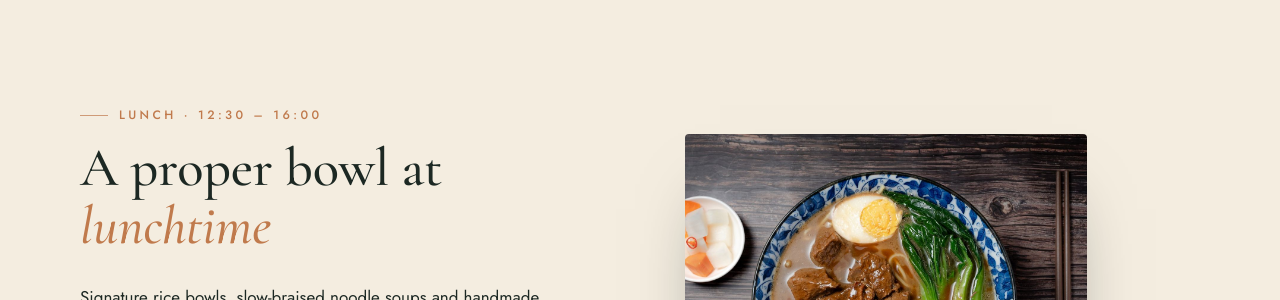
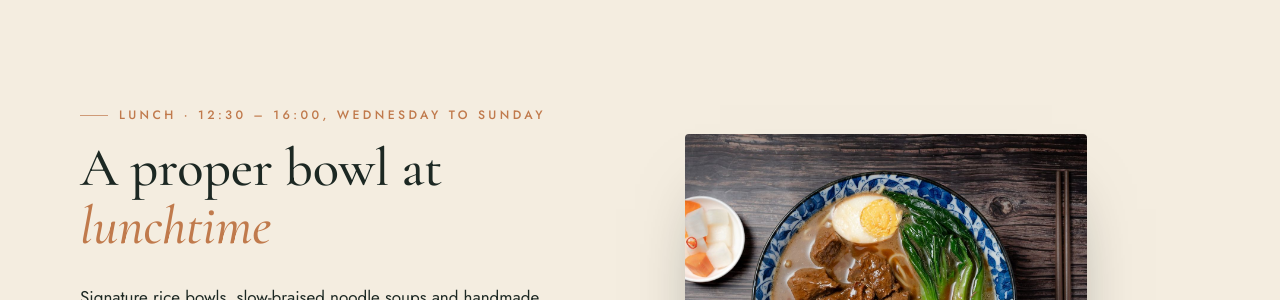
Before and after one commit to Nicholasrooney/Octoberchinese.ie, a PHP site: page /index.php in a window 1280 px wide. Shown: the part 3738-4038 px from the top of the page. Run offline with PHP 8.4, Linux system fonts and the light colour scheme.

Commit message:
Opening hours: closed Mon, Tue 15:30-21:30, Wed-Thu 12:30-21:30, Fri-Sat 12:30-22:00, Sun 12:30-21:00; lunch Wed-Sun
Co-Authored-By: Claude Opus 5.5 <noreply@anthropic.com>
Claude-Session: https://claude.ai/code/session_01838H2Ua8iFeVK1Ff5FM7mD

```diff
--- a/includes/config.php
+++ b/includes/config.php
@@ -46,15 +46,14 @@ $booking = [
      * form offers.
      */
     'service_hours' => [
-        // ASSUMED from Google ("closes 9:30 PM") and the lunch menu (from
-        // 12:30). Confirm with the restaurant before going live.
-        'mon' => ['12:30', '21:30'],
-        'tue' => ['12:30', '21:30'],
+        // Confirmed by the restaurant, 13 Nov 2026.
+        'mon' => null,                 // closed
+        'tue' => ['15:30', '21:30'],
         'wed' => ['12:30', '21:30'],
         'thu' => ['12:30', '21:30'],
-        'fri' => ['12:30', '21:30'],
-        'sat' => ['12:30', '21:30'],
-        'sun' => ['12:30', '21:30'],
+        'fri' => ['12:30', '22:00'],
+        'sat' => ['12:30', '22:00'],
+        'sun' => ['12:30', '21:00'],
     ],
 
     // How often a slot comes round, in minutes.
--- a/includes/footer.php
+++ b/includes/footer.php
@@ -46,7 +46,7 @@
                         <div><dt><?= e($days) ?></dt><dd><?= e($time) ?></dd></div>
                     <?php endforeach; ?>
                 </dl>
-                <p class="footer-small">Lunch menu 12:30 – 16:00</p>
+                <p class="footer-small">Lunch menu 12:30 – 16:00, Wed – Sun</p>
             </div>
         <?php endif; ?>
     </div>
--- a/includes/menu-data.php
+++ b/includes/menu-data.php
@@ -211,7 +211,7 @@ $menu = [
  * Lunch menu, 12:30 – 16:00. Kept apart from the à la carte so the menu page
  * can show it under its own tab.
  */
-$lunchHours = '12:30 – 16:00';
+$lunchHours = '12:30 – 16:00, Wednesday to Sunday';
 
 $lunchMenu = [
     [
--- a/includes/october-theme.php
+++ b/includes/october-theme.php
@@ -116,7 +116,7 @@ function oct_footer(): void
                 <?php foreach ($hours as $days => $time): ?>
                     <div><dt><?= e($days) ?></dt><dd><?= e($time) ?></dd></div>
                 <?php endforeach; ?>
-                <div><dt>Lunch menu</dt><dd>12:30 to 16:00</dd></div>
+                <div><dt>Lunch menu</dt><dd>12:30 to 16:00, Wed – Sun</dd></div>
             </dl>
         </div>
         <div class="oc-reveal">
--- a/index.php
+++ b/index.php
@@ -23,7 +23,7 @@ $pageSchema = [
                 ? 'Yes. Book online for up to ' . $booking['max_guests'] . ' people, or ring ' . $site['phone'] . ' for a bigger group.'
                 : 'Yes. Ring us on ' . $site['phone'] . ' to book a table.',
         'Do you serve lunch?' =>
-            'Yes. The lunch menu runs from 12:30 to 16:00, with signature rice bowls, noodle soups and handmade dumplings.',
+            'Yes. The lunch menu runs from 12:30 to 16:00, Wednesday to Sunday, with signature rice bowls, noodle soups and handmade dumplings.',
         'Are there vegetarian options?' =>
             'Yes. Vegetarian dishes are marked on the menu, including smashed cucumber salad, dry-fried green beans, crispy aubergines, tofu claypot and vegetable dumplings.',
         'Do you cater for allergies?' =>
```
